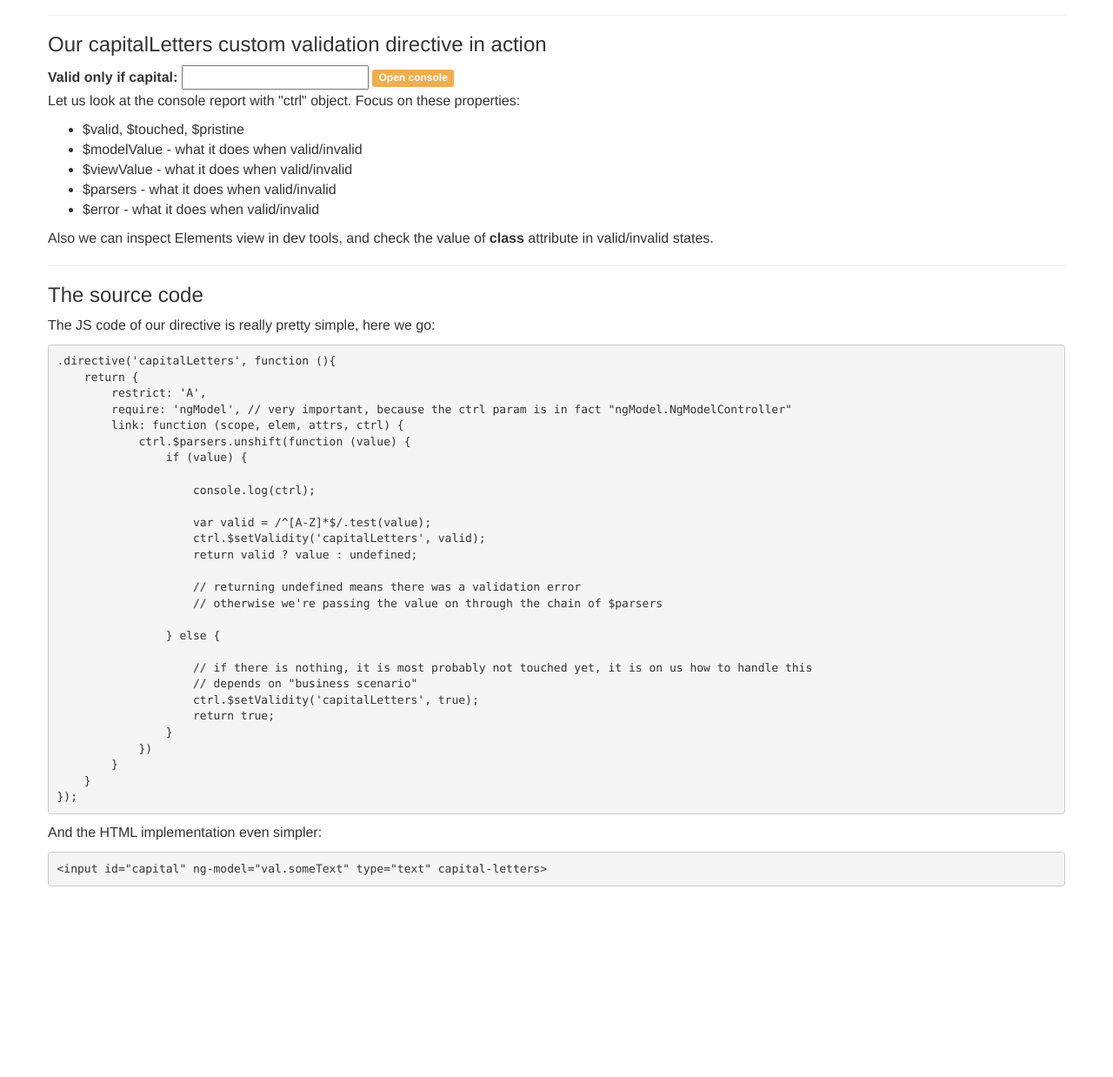
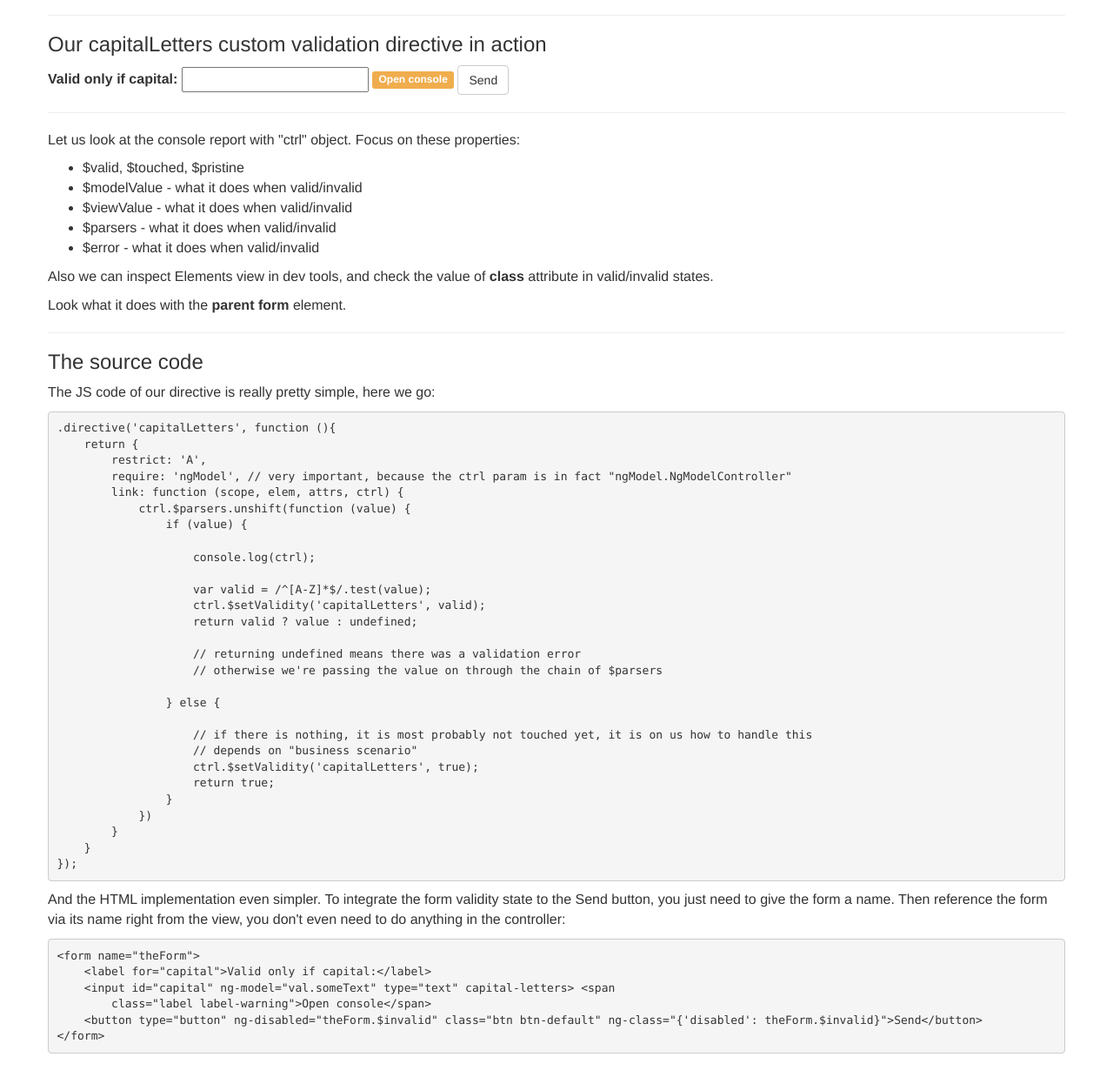
Before and after one commit to pehu71/a1-tips, a website: page index.html at #/custom-validators in a window 1280 px wide. Shown: the part 822-2060 px from the top of the page at 87% size. Before the commit the page ends 1874 px from the top, so only its background shows below. Drawn offline with nearby package versions, Linux system fonts and the light colour scheme; some packages are replaced by stand-ins of ours.

Commit message:
Custom validators

```diff
--- a/views/custom-validators.html
+++ b/views/custom-validators.html
@@ -29,8 +29,14 @@
 
 <hr>
 <h3>Our capitalLetters custom validation directive in action</h3>
-<label for="capital">Valid only if capital:</label>
-<input id="capital" ng-model="val.someText" type="text" capital-letters>&nbsp;<span class="label label-warning">Open console</span>
+<form name="theForm">
+    <label for="capital">Valid only if capital:</label>
+    <input id="capital" ng-model="val.someText" type="text" capital-letters>&nbsp;<span
+        class="label label-warning">Open console</span>
+    <button type="button" ng-disabled="theForm.$invalid" class="btn btn-default" ng-class="{'disabled': theForm.$invalid}">Send</button>
+</form>
+
+<hr>
 
 <p>Let us look at the console report with "ctrl" object. Focus on these properties:</p>
 <ul>
@@ -43,6 +49,7 @@
 
 <p>Also we can inspect Elements view in dev tools, and check the value of <strong>class</strong> attribute in
     valid/invalid states.</p>
+<p>Look what it does with the <strong>parent form</strong> element.</p>
 
 <hr>
 <h3>The source code</h3>
@@ -78,8 +85,14 @@
 });
 </pre>
 
-<p>And the HTML implementation even simpler:</p>
+<p>And the HTML implementation even simpler. To integrate the form validity state to the Send button, you just need to give the form a name.
+Then reference the form via its name right from the view, you don't even need to do anything in the controller:</p>
 <pre>
-&lt;input id="capital" ng-model="val.someText" type="text" capital-letters&gt;
+&lt;form name="theForm"&gt;
+    &lt;label for="capital"&gt;Valid only if capital:&lt;/label&gt;
+    &lt;input id="capital" ng-model="val.someText" type="text" capital-letters&gt;&nbsp;&lt;span
+        class="label label-warning"&gt;Open console&lt;/span&gt;
+    &lt;button type="button" ng-disabled="theForm.$invalid" class="btn btn-default" ng-class="{'disabled': theForm.$invalid}"&gt;Send&lt;/button&gt;
+&lt;/form&gt;
 </pre>
 <br>
```
